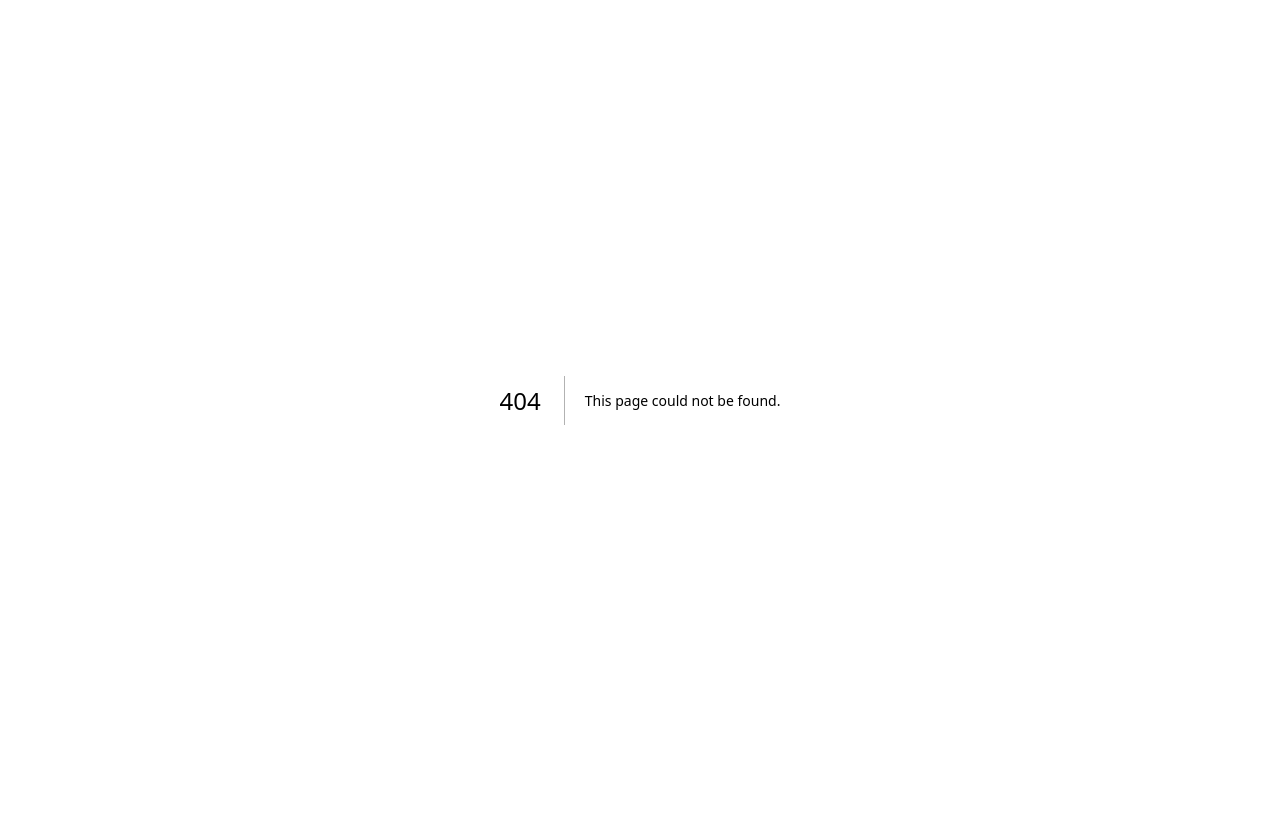
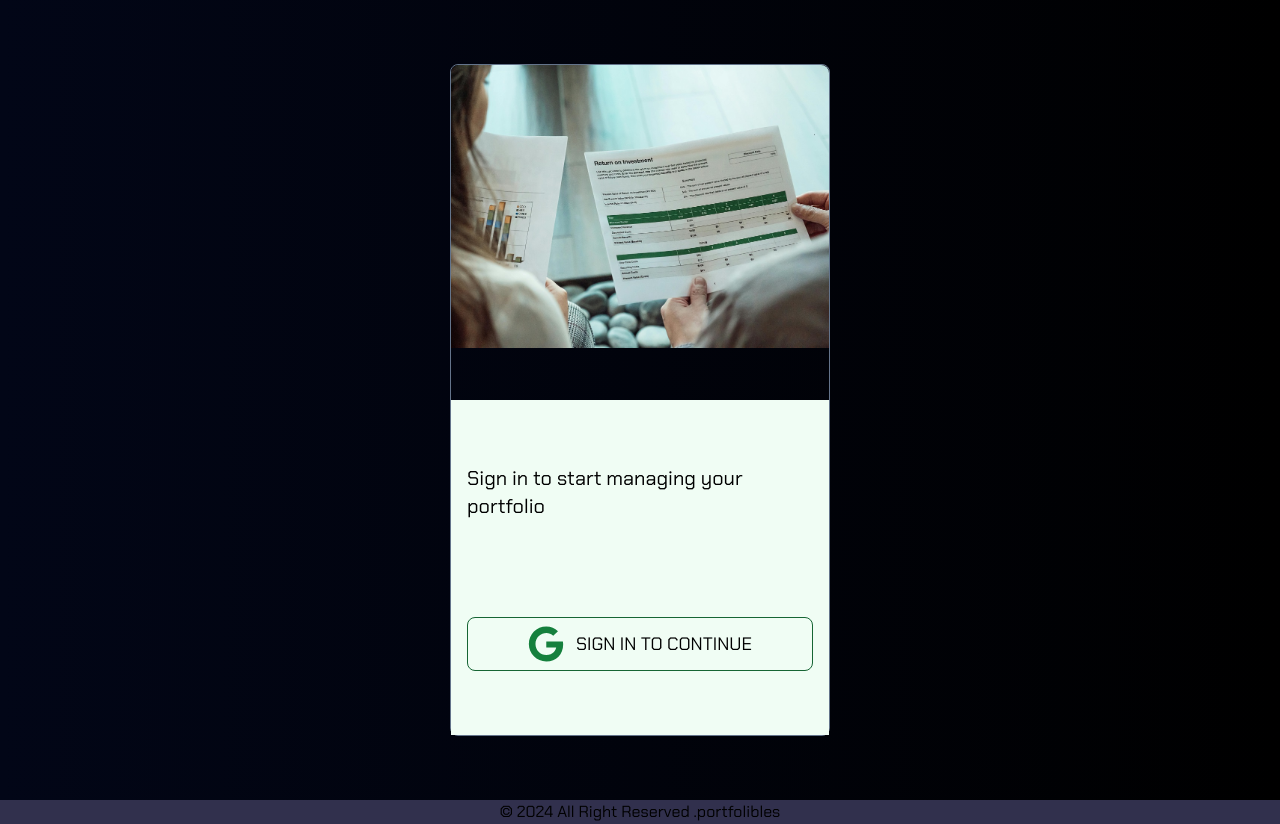
Before and after one commit to Frank-karlis/portfolibles, a Next.js app: page /auth/signin in a window 1280 px wide. Before the commit this address had no page. Before the commit the page ends 800 px from the top, so only its background shows below. Built offline with nearby package versions, Linux system fonts and the light colour scheme.

Commit message:
ui design for sign in

```diff
--- /dev/null
+++ b/app/auth/signin/page.jsx
@@ -0,0 +1,27 @@
+import { Footer } from "@/app/components/Footer";
+import Image from "next/image";
+import {FaGoogle} from "react-icons/fa";
+
+export default function Signin(){
+    return(
+        <main className="h-screen flex justify-center items-center py-16 px-8 bg-gradient-to-r from-slate-950 to-black">
+            <div className="w-full h-full md:w-[380px] grid grid-rows-2 border border-slate-500 rounded-lg">
+            <div>
+                <Image width={380}
+                height={120}
+                src="/portfolio.jpg"
+                alt="financial document"
+                className="rounded-t-lg"/>
+            </div>
+            <div className="bg-green-50 p-4 flex flex-col justify-around ">
+                <h1 className="text-xl"> Sign in to start managing your portfolio</h1>
+                <button className="flex justify-center items-center gap-3 border border-green-800 p-2 rounded-lg">
+                <FaGoogle className="text-green-700 text-4xl"/>
+                <span className="text-lg uppercase">Sign in To continue </span>
+                </button>
+            </div>
+            </div>
+
+        </main>
+    )
+}
--- /dev/null
+++ b/app/components/Footer.js
@@ -0,0 +1,7 @@
+export function Footer() {
+    return (
+        <footer className=" h-[60pxp] flex justify-center items-center px-3 md:px-12 lg:px-16  bg-[#31304d]">
+            <p className=""> &copy; 2024 All Right Reserved .portfolibles</p>
+        </footer>
+    )
+}
--- a/app/layout.js
+++ b/app/layout.js
@@ -1,5 +1,6 @@
 import "./globals.css";
 import {Chakra_Petch} from "next/font/google";
+import { Footer } from "./components/Footer";
 
 const chakraPetch400= Chakra_Petch({
   subsets:['latin'],
@@ -14,7 +15,10 @@ export const metadata = {
 export default function RootLayout({ children }) {
   return (
     <html lang="en">
-      <body className={chakraPetch400.className}>{children}</body>
+      <body className={chakraPetch400.className}>
+        {children}
+        <Footer/>
+        </body>
     </html>
   );
 }
--- a/app/page.jsx
+++ b/app/page.jsx
@@ -1,3 +1,4 @@
+import { Footer } from "./components/Footer";
 import Link from "next/link";
 import{ SiPhotobucket } from"react-icons/si";
 import{GrMoney} from "react-icons/gr";
@@ -5,10 +6,8 @@ import{TbTrack} from "react-icons/tb";
 import{ GiProfit} from "react-icons/gi";
 import{FaNoteSticky}from "react-icons/fa6";
 
-
 export default function Home() {
   return (
-    <>
     <main className="px-3 md:px-12 lg:px-16 bg-gradient-to-b from-[#F0ECE5] via-white to-[#B6BBC4]">
       <section className="min:h-screen md:h-screen flex flex-col justify-between gap-16 pb-12 md:gap-0">
         <nav className="flex justify-between items-center pt-3">
@@ -56,15 +55,14 @@ export default function Home() {
         </div>
         <div className="flex flex-col justify-around bg-[#A91D3a] rounded-lg p-4">
           <p className="text-4xl  text-[#F0ECE5]"> Start Tracking Your Investment now</p>
-          <Link href='#' className="bg-[#F0ECE5] rounded-lg w-full py-3 uppercase text-2xl text-[#161A30]">Get Started</Link>
+          <Link href='#' className="bg-[#F0ECE5] rounded-lg w-full py-3 uppercase text-2xl text-[#161A30]" >Get Started</Link>
         </div>
         </article>
       </section>
+
+
    </main>
 
-    <footer className=" h-[60pxp] flex justify-center items-center px-3 md:px-12 lg:px-16  bg-[#31304d]">
-      <p className="">&copy; {}2024 All Rights Reserved . Portfolibles </p>
-    </footer>
-    </>
+
   );
 }
```
Also changed, not shown: public/portfolio.jpg (added).
